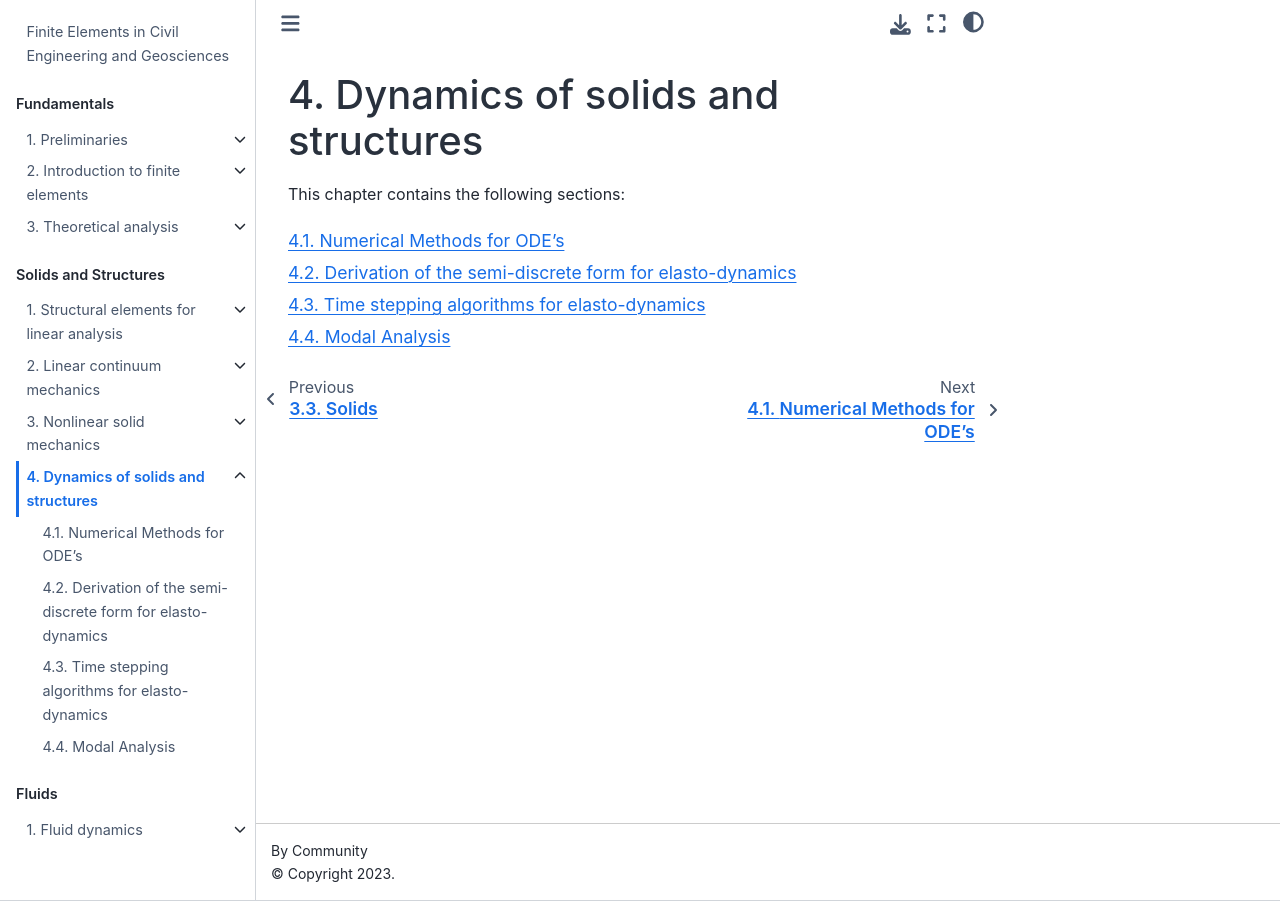
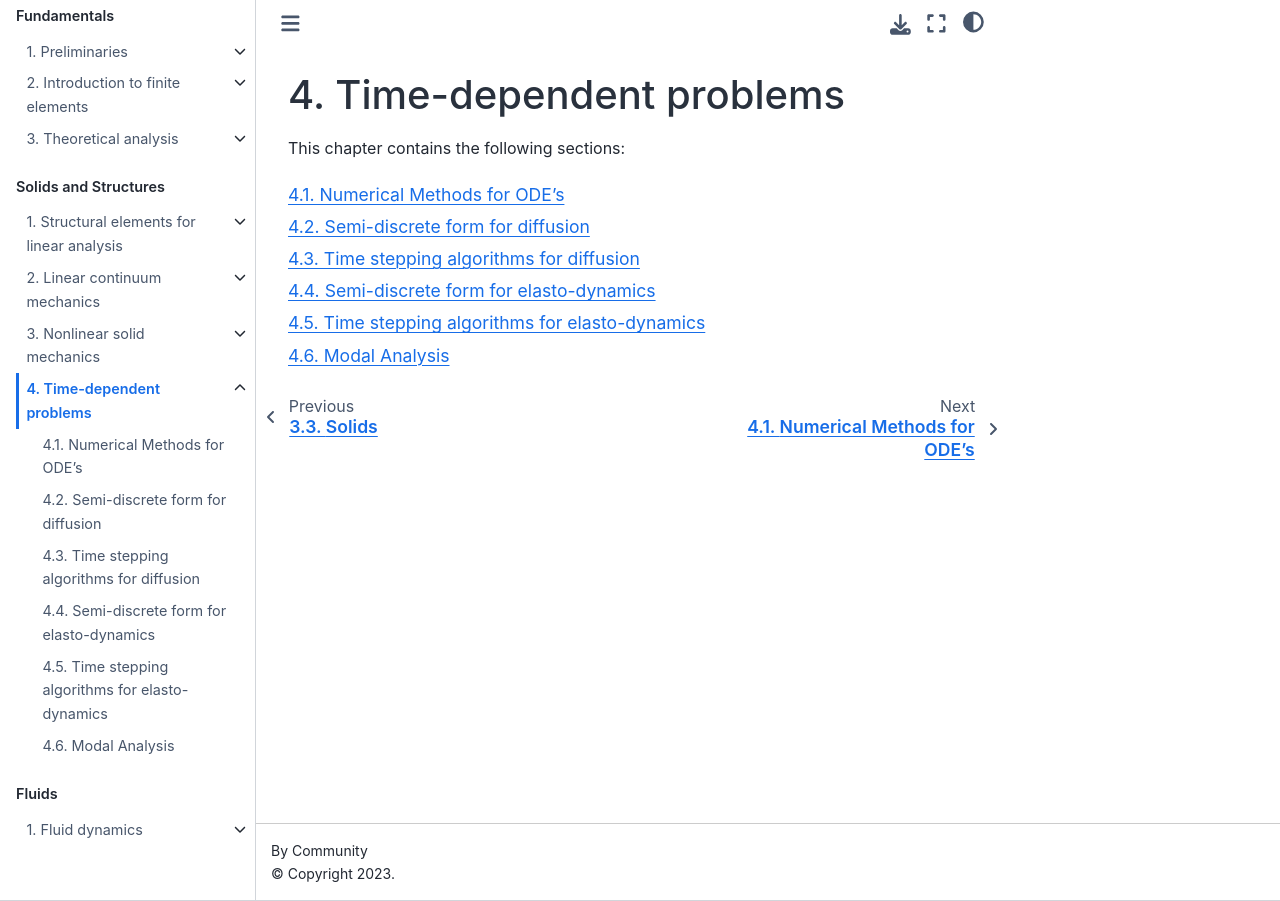
Before and after one commit to TeachBooks/mirror_computational_modelling, a Jupyter Book: the page built from book/dynamics/intro.md, in a window 1280 px wide. Built offline with Jupyter Book 1.0.4 settings and Sphinx 7.4.7 and the Sphinx Book theme 1.1.4, drawn with Linux system fonts in a browser that asks for light colours; pages that are not in the unit, such as notebooks, are missing from menus.

Commit message:
dynamics --> time dependent, added diffusion

```diff
--- a/book/_toc.yml
+++ b/book/_toc.yml
@@ -64,6 +64,8 @@
     - file: dynamics/intro
       sections:
       - file: dynamics/ODEs
+      - file: dynamics/diffusion
+      - file: dynamics/diffusion_steppers
       - file: dynamics/semi_discrete
       - file: dynamics/time_steppers
       - file: dynamics/modal_analysis
--- /dev/null
+++ b/book/dynamics/diffusion.md
@@ -0,0 +1 @@
+# Semi-discrete form for diffusion
--- /dev/null
+++ b/book/dynamics/diffusion_steppers.md
@@ -0,0 +1 @@
+# Time stepping algorithms for diffusion
--- a/book/dynamics/intro.md
+++ b/book/dynamics/intro.md
@@ -1,4 +1,4 @@
-# Dynamics of solids and structures
+# Time-dependent problems
 
 This chapter contains the following sections:
 
--- a/book/dynamics/semi_discrete.md
+++ b/book/dynamics/semi_discrete.md
@@ -1 +1 @@
-# Derivation of the semi-discrete form for elasto-dynamics
+# Semi-discrete form for elasto-dynamics
```
